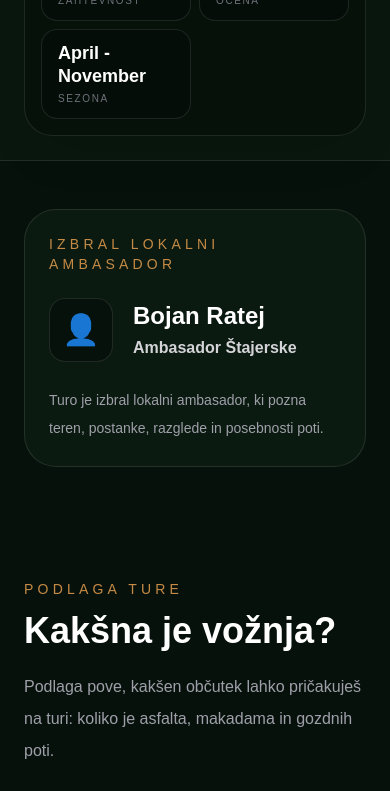
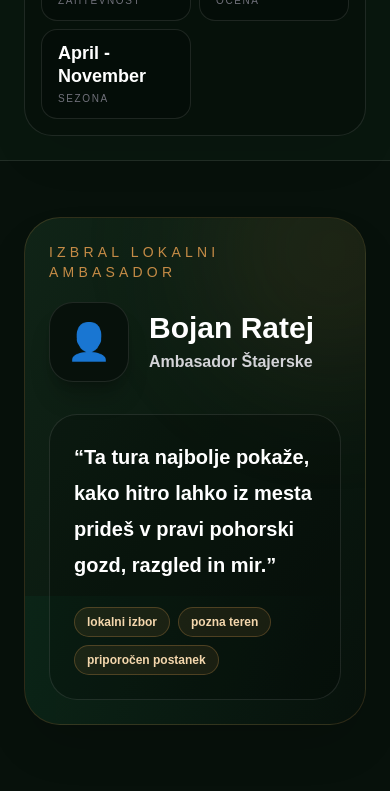
Before and after one commit to rabojan/bojan-on-bike-app, a Next.js app: page /ture/gozdni-flow-nad-mariborom in a window 390 px wide. Shown: the part 960-1751 px from the top of the page. Built offline with nearby package versions, Linux system fonts and the light colour scheme.

Commit message:
Add visual rhythm to single trail page

```diff
--- a/app/ture/gozdni-flow-nad-mariborom/page.tsx
+++ b/app/ture/gozdni-flow-nad-mariborom/page.tsx
@@ -243,20 +243,25 @@ export default function TrailPage() {
         </div>
       </section>
 
-      <section className="px-6 py-12">
+      <section className="px-6 py-14">
         <div className="mx-auto max-w-6xl">
-          <div className="rounded-[32px] border border-white/10 bg-[#0b1a10] p-6 md:p-8">
-            <div className="mb-6 text-sm uppercase tracking-[0.3em] text-[#c58b46]">
+          <div className="relative overflow-hidden rounded-[36px] border border-[#c58b46]/20 bg-gradient-to-br from-[#102417] via-[#0b1a10] to-[#07110b] p-6 shadow-2xl shadow-black/20 md:p-8">
+            <div className="pointer-events-none absolute -right-24 -top-24 h-64 w-64 rounded-full bg-[#c58b46]/10 blur-3xl" />
+            <div className="pointer-events-none absolute bottom-0 left-0 h-32 w-full bg-gradient-to-r from-emerald-500/5 to-transparent" />
+
+            <div className="relative grid gap-8 lg:grid-cols-[0.9fr_1.4fr] lg:items-center">
+              <div>
+                <div className="mb-5 text-sm uppercase tracking-[0.3em] text-[#c58b46]">
                   Izbral lokalni ambasador
                 </div>
 
                 <div className="flex items-center gap-5">
-              <div className="flex h-16 w-16 shrink-0 items-center justify-center rounded-2xl border border-white/10 bg-[#07110b] text-3xl">
+                  <div className="flex h-20 w-20 shrink-0 items-center justify-center rounded-[24px] border border-white/10 bg-[#07110b] text-4xl shadow-xl shadow-black/20">
                     👤
                   </div>
 
                   <div>
-                <div className="text-2xl font-black text-white">
+                    <div className="text-3xl font-black text-white">
                       Bojan Ratej
                     </div>
                     <div className="mt-1 text-base font-semibold text-zinc-300">
@@ -264,11 +269,28 @@ export default function TrailPage() {
                     </div>
                   </div>
                 </div>
+              </div>
 
-            <p className="mt-6 max-w-3xl text-sm leading-7 text-zinc-400">
-              Turo je izbral lokalni ambasador, ki pozna teren, postanke,
-              razglede in posebnosti poti.
+              <div className="rounded-[28px] border border-white/10 bg-black/20 p-6 md:p-7">
+                <p className="text-xl font-black leading-9 text-white md:text-2xl">
+                  “Ta tura najbolje pokaže, kako hitro lahko iz mesta prideš v
+                  pravi pohorski gozd, razgled in mir.”
                 </p>
+
+                <div className="mt-6 flex flex-wrap gap-2">
+                  {["lokalni izbor", "pozna teren", "priporočen postanek"].map(
+                    (item) => (
+                      <span
+                        key={item}
+                        className="rounded-full border border-[#c58b46]/30 bg-[#c58b46]/10 px-3 py-1.5 text-xs font-semibold text-[#f4d7ad]"
+                      >
+                        {item}
+                      </span>
+                    )
+                  )}
+                </div>
+              </div>
+            </div>
           </div>
         </div>
       </section>
@@ -375,27 +397,66 @@ export default function TrailPage() {
         </div>
       </section>
 
-      <section className="border-y border-white/10 bg-[#0b1a10] px-6 py-20">
-        <div className="mx-auto max-w-6xl">
+      <section className="relative overflow-hidden border-y border-white/10 bg-[#0b1a10] px-6 py-20">
+        <div className="pointer-events-none absolute left-0 top-0 h-80 w-80 rounded-full bg-emerald-500/5 blur-3xl" />
+        <div className="pointer-events-none absolute bottom-0 right-0 h-96 w-96 rounded-full bg-[#c58b46]/5 blur-3xl" />
+
+        <div className="relative mx-auto max-w-6xl">
+          <div className="mb-10 grid gap-6 md:grid-cols-[0.8fr_1.2fr] md:items-end">
+            <div>
               <div className="mb-3 text-sm uppercase tracking-[0.3em] text-[#c58b46]">
                 Na poti
               </div>
-          <h2 className="text-4xl font-black">Kaj doživiš na poti.</h2>
-          <p className="mt-5 max-w-3xl leading-8 text-zinc-300">
+              <h2 className="text-4xl font-black md:text-5xl">
+                Kaj doživiš na poti.
+              </h2>
+            </div>
+
+            <p className="max-w-2xl leading-8 text-zinc-300">
               Kratek pregled trenutkov, ki določijo značaj ture: vstop v gozd,
               razgled nad mestom in zaključni flow skozi pohorske odseke.
             </p>
+          </div>
 
-          <div className="mt-10 grid gap-6 lg:grid-cols-3">
-            {moments.map((item) => (
+          <div className="grid gap-6 lg:grid-cols-[1.25fr_0.75fr]">
+            <article className="group overflow-hidden rounded-[34px] border border-white/10 bg-[#07110b] shadow-2xl shadow-black/20">
+              <div className="relative min-h-[420px]">
+                <img
+                  src={moments[0].image}
+                  alt={moments[0].title}
+                  className="absolute inset-0 h-full w-full object-cover transition duration-700 group-hover:scale-105"
+                />
+                <div className="absolute inset-0 bg-gradient-to-t from-[#07110b] via-[#07110b]/35 to-transparent" />
+
+                <div className="absolute bottom-0 left-0 right-0 p-7 md:p-8">
+                  <div className="mb-4 flex gap-2">
+                    <span className="rounded-full border border-[#c58b46]/30 bg-[#c58b46]/10 px-3 py-1.5 text-xs text-[#f4d7ad]">
+                      {moments[0].km}
+                    </span>
+                    <span className="rounded-full border border-white/10 bg-black/30 px-3 py-1.5 text-xs text-zinc-200">
+                      {moments[0].time}
+                    </span>
+                  </div>
+                  <h3 className="text-3xl font-black md:text-4xl">
+                    {moments[0].title}
+                  </h3>
+                  <p className="mt-4 max-w-2xl leading-7 text-zinc-300">
+                    {moments[0].text}
+                  </p>
+                </div>
+              </div>
+            </article>
+
+            <div className="grid gap-6">
+              {moments.slice(1).map((item) => (
                 <article
                   key={item.title}
-                className="overflow-hidden rounded-[28px] border border-white/10 bg-[#07110b]"
+                  className="grid overflow-hidden rounded-[28px] border border-white/10 bg-[#07110b] md:grid-cols-[0.85fr_1fr] lg:grid-cols-1"
                 >
                   <img
                     src={item.image}
                     alt={item.title}
-                  className="h-56 w-full object-cover"
+                    className="h-52 w-full object-cover md:h-full lg:h-44"
                   />
                   <div className="p-6">
                     <div className="mb-4 flex gap-2">
@@ -407,42 +468,73 @@ export default function TrailPage() {
                       </span>
                     </div>
                     <h3 className="text-2xl font-black">{item.title}</h3>
-                  <p className="mt-4 leading-7 text-zinc-400">{item.text}</p>
+                    <p className="mt-4 leading-7 text-zinc-400">
+                      {item.text}
+                    </p>
                   </div>
                 </article>
               ))}
             </div>
           </div>
+        </div>
       </section>
 
-      <section className="px-6 py-20">
-        <div className="mx-auto max-w-6xl">
+      <section className="relative overflow-hidden px-6 py-20">
+        <div className="pointer-events-none absolute inset-x-0 top-0 h-px bg-gradient-to-r from-transparent via-[#c58b46]/30 to-transparent" />
+        <div className="pointer-events-none absolute -left-28 bottom-10 h-72 w-72 rounded-full bg-[#c58b46]/5 blur-3xl" />
+
+        <div className="relative mx-auto max-w-6xl">
+          <div className="grid gap-8 lg:grid-cols-[0.85fr_1.15fr] lg:items-stretch">
+            <div className="flex flex-col justify-between rounded-[34px] border border-white/10 bg-gradient-to-br from-[#102417] to-[#07110b] p-7 md:p-8">
+              <div>
                 <div className="mb-3 text-sm uppercase tracking-[0.3em] text-[#c58b46]">
                   Ponudniki ob tej turi
                 </div>
 
-          <div className="grid gap-10 lg:grid-cols-[0.75fr_1.25fr] lg:items-end">
-            <div>
-              <h2 className="text-4xl font-black">
-                Postanki, ki naredijo kolesarski dan.
+                <h2 className="text-4xl font-black md:text-5xl">
+                  Kje se dan ustavi.
                 </h2>
+
                 <p className="mt-5 leading-8 text-zinc-300">
                   Tukaj se tura spremeni v doživetje: domača hrana, prenočišče,
                   terasa, pogled in možnost polnjenja e-kolesa.
                 </p>
               </div>
 
+              <div className="mt-8 grid gap-3 sm:grid-cols-3 lg:grid-cols-1">
+                {["kosilo po turi", "e-bike polnilnica", "možnost prenočitve"].map(
+                  (item) => (
+                    <div
+                      key={item}
+                      className="rounded-2xl border border-white/10 bg-black/20 px-4 py-3 text-sm font-semibold text-zinc-300"
+                    >
+                      {item}
+                    </div>
+                  )
+                )}
+              </div>
+            </div>
+
             <div className="grid gap-5 md:grid-cols-2">
-              {providers.map((provider) => (
+              {providers.map((provider, index) => (
                 <article
                   key={provider.name}
-                  className="overflow-hidden rounded-[28px] border border-white/10 bg-[#0b1a10]"
+                  className={`overflow-hidden rounded-[30px] border border-white/10 bg-[#0b1a10] shadow-2xl shadow-black/10 ${
+                    index === 0 ? "md:translate-y-8" : ""
+                  }`}
                 >
+                  <div className="relative h-52 overflow-hidden">
                     <img
                       src={provider.image}
                       alt={provider.name}
-                    className="h-48 w-full object-cover"
+                      className="h-full w-full object-cover"
                     />
+                    <div className="absolute inset-0 bg-gradient-to-t from-[#07110b] via-transparent to-transparent" />
+                    <div className="absolute left-5 top-5 rounded-full border border-white/10 bg-black/40 px-3 py-1.5 text-xs font-semibold text-white backdrop-blur">
+                      {provider.distance}
+                    </div>
+                  </div>
+
                   <div className="p-6">
                     <div className="mb-4 flex flex-wrap gap-2">
                       {provider.types.map((type) => (
@@ -459,16 +551,16 @@ export default function TrailPage() {
                         </span>
                       )}
                     </div>
-                    <div className="mb-2 text-xs uppercase tracking-[0.2em] text-zinc-500">
-                      {provider.distance}
-                    </div>
+
                     <h3 className="text-2xl font-black">{provider.name}</h3>
                     <p className="mt-4 leading-7 text-zinc-400">
                       {provider.description}
                     </p>
-                    <div className="mt-5 rounded-2xl border border-white/10 bg-black/20 p-4 text-sm text-[#f4d7ad]">
+
+                    <div className="mt-5 rounded-2xl border border-[#c58b46]/20 bg-[#c58b46]/10 p-4 text-sm font-semibold leading-6 text-[#f4d7ad]">
                       {provider.moment}
                     </div>
+
                     <div className="mt-5 flex flex-wrap gap-3">
                       <a
                         href={`tel:${provider.phone.replace(/\s/g, "")}`}
```
Lines whose indentation alone changed are shown as unchanged.
